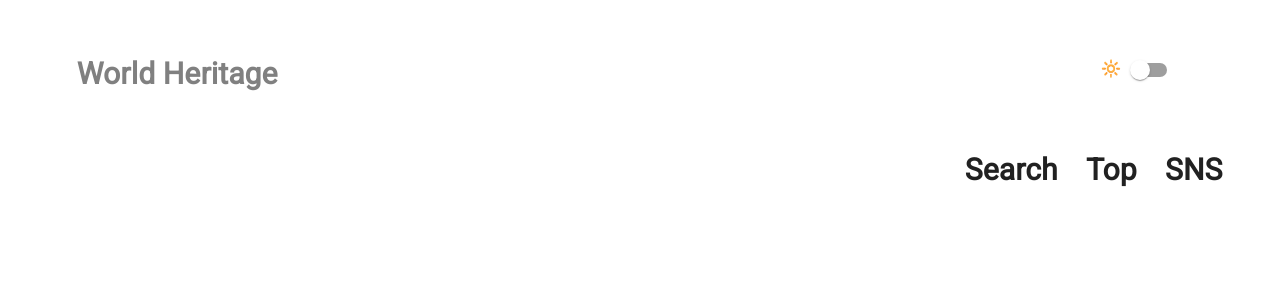
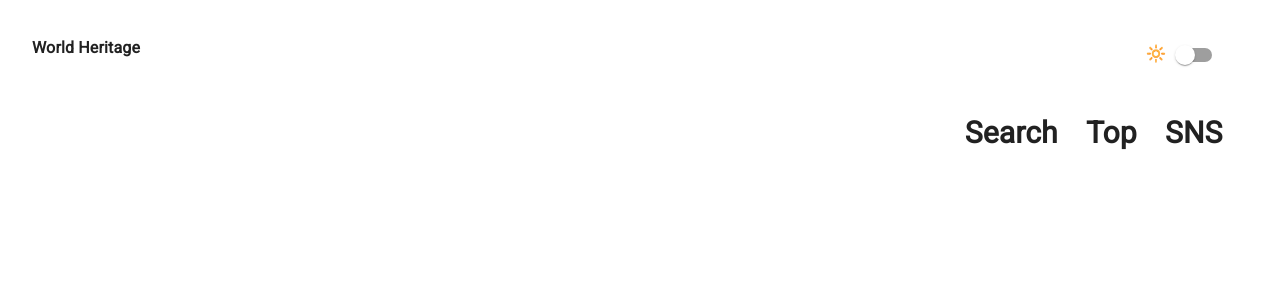
Before and after one commit to zigzagdev/world-heritage, a React (Create React App) app in the folder app/: page / in a window 1280 px wide. Shown: the top 300 px of the page. Built offline with nearby package versions, Linux system fonts and the light colour scheme; the HTML template or start-up script is replaced by a standard one.

Commit message:
headerFix

```diff
--- a/app/src/components/Toogle.tsx
+++ b/app/src/components/Toogle.tsx
@@ -34,8 +34,7 @@ const Toggle = () => {
             <CssBaseline/>
             <Container>
                 <div style={{}}>
-                    {isDarkTheme ? '🌙' : '🔆'}
-                    <Switch checked={isDarkTheme} onChange={changeTheme}/>
+                    {isDarkTheme ? '🌙' : '🔆'}<Switch checked={isDarkTheme} onChange={changeTheme}/>
                 </div>
             </Container>
         </ThemeProvider>
--- a/app/src/layouts/Header.tsx
+++ b/app/src/layouts/Header.tsx
@@ -1,86 +1,27 @@
 import React from "react";
 import Theme from "../components/Toogle";
-import MediaQuery from "react-responsive";
-
-const outline = {
-    display: "flex",
-    padding: "4% 6%",
-    justifyContent: "space-between"
-}
-
-const font = {
-    fontSize: "30px",
-    color: "gray",
-}
+import '../index.css';
 
 const Header = () => {
     return (
-        <div>
-            <MediaQuery query="(max-width: 640px)">
-                <div style={outline}>
-                    <div>
-                        <div>
-                            <a href="/" style={{textDecoration: "none"}}>
-                                <strong style={{fontSize: '20px', color: 'gray'}}>World Heritage</strong>
-                            </a>
-                        </div>
-                    </div>
-                    <div>
-                        <div>
-                            <Theme/>
-                        </div>
-                    </div>
+        <>
+            <div className="
+                xxs: flex justify-between py-9 px-5
+                sm:flex justify-between py-9 px-8
+                md:flex justify-between py-9 px-11
+                lg:flex justify-between py-10 px-14
+                xl:flex justify-between py-11 px-16
+            ">
+                <div>
+                    <a href="/" className="decoration-neutral-50">
+                        <strong>World Heritage</strong>
+                    </a>
                 </div>
-            </MediaQuery>
-            <MediaQuery query="(min-width: 641px) and (max-width: 768px)">
-                <div style={outline}>
-                    <div>
-                        <div>
-                            <a href="/" style={{textDecoration: "none"}}>
-                                <strong style={{fontSize: '25px', color: 'gray'}}>World Heritage</strong>
-                            </a>
-                        </div>
-                    </div>
-                    <div>
-                        <div>
-                            <Theme/>
-                        </div>
-                    </div>
+                <div>
+                    <Theme/>
                 </div>
-            </MediaQuery>
-            <MediaQuery query="(min-width: 769px) and (max-width: 1024px)">
-                <div style={outline}>
-                    <div>
-                        <div>
-                            <a href="/" style={{textDecoration: "none"}}>
-                                <strong style={font}>World Heritage</strong>
-                            </a>
-                        </div>
-                    </div>
-                    <div>
-                        <div>
-                            <Theme/>
-                        </div>
-                    </div>
-                </div>
-            </MediaQuery>
-            <MediaQuery query="(min-width: 1025px)">
-                <div style={outline}>
-                    <div>
-                        <div>
-                            <a href="/" style={{textDecoration: "none"}}>
-                                <strong style={font}>World Heritage</strong>
-                            </a>
-                        </div>
-                    </div>
-                    <div>
-                        <div>
-                            <Theme/>
-                        </div>
-                    </div>
-                </div>
-            </MediaQuery>
-        </div>
+            </div>
+        </>
     )
 }
 
```
